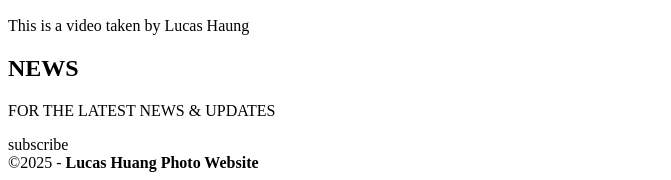
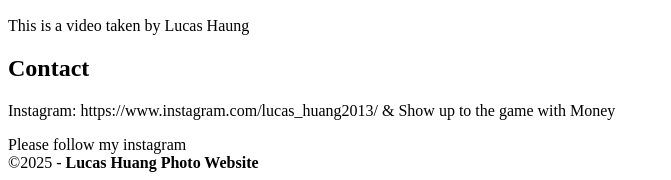
Before and after one commit to Fushen-dev/fushen, a plain HTML site: page index.html in a window 1280 px wide. Shown: the part 1545-1725 px from the top of the page, without its empty margins (0-671 px from the left). Drawn offline with Linux system fonts and the light colour scheme.

Commit message:
Update index.html

```diff
--- a/index.html
+++ b/index.html
@@ -86,9 +86,9 @@
   </footer>
   <!-- Footer Section -->
   <section class="footer_banner" id="contact">
-    <h2 class="hidden">NEWS </h2>
-    <p class="hero_header">FOR THE LATEST NEWS &amp; UPDATES</p>
-    <div class="button">subscribe</div>
+    <h2 class="hidden">Contact </h2>
+    <p class="hero_header">Instagram: https://www.instagram.com/lucas_huang2013/ &amp; Show up to the game with Money</p>
+    <div class="button">Please follow my instagram</div>
   </section>
   <!-- Copyrights Section -->
   <div class="copyright">&copy;2025 - <strong>Lucas Huang Photo Website</strong></div>
```
